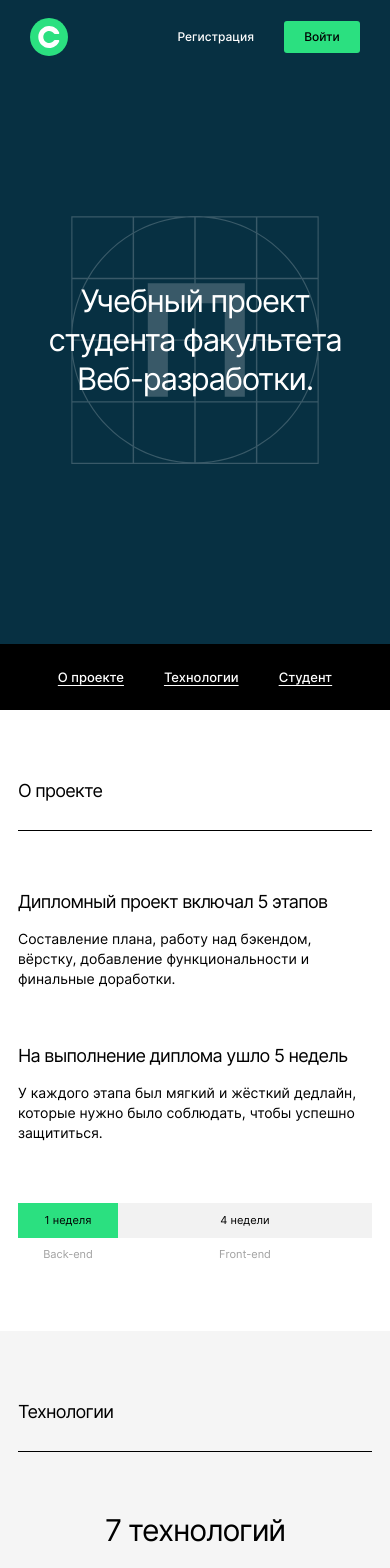
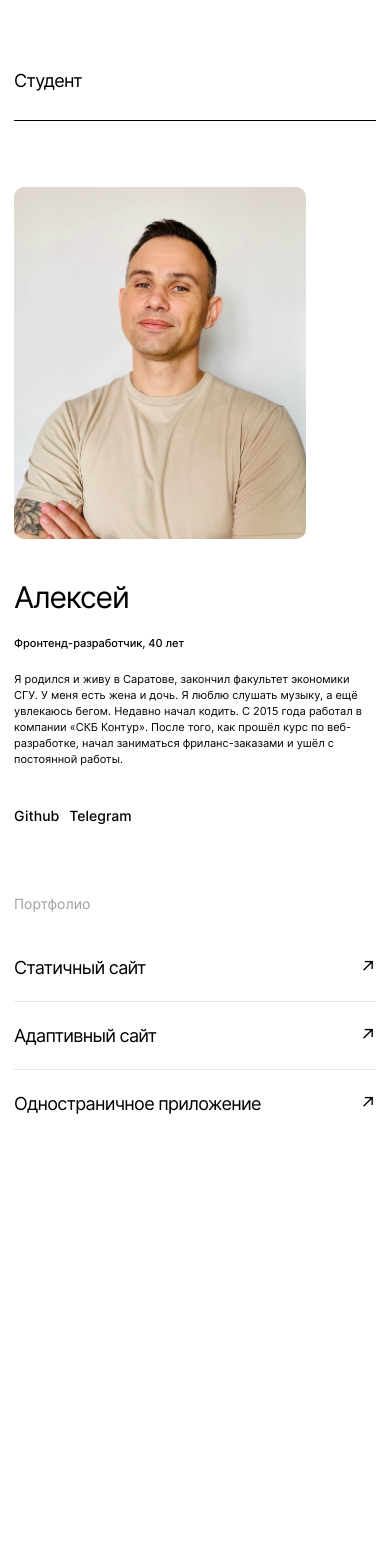
Before and after one commit to aumetros/movies-explorer-frontend, a React (Create React App) app: page / in a window 390 px wide. Shown: the top 1568 px of the page. After the commit the page ends 1188 px from the top, so only its background shows below. Built offline with nearby package versions, Linux system fonts and the light colour scheme.

Commit message:
Верстка компонента AboutMe - все разрешения

```diff
--- /dev/null
+++ b/src/components/AboutMe/AboutMe.css
@@ -0,0 +1,237 @@
+.about-me {
+  padding: 110px 70px;
+}
+
+.about-me__title {
+  font-size: 22px;
+  font-weight: 400;
+  line-height: 27px;
+  letter-spacing: -0.88px;
+  margin: 0 0 23px;
+}
+
+.about-me__container {
+  display: flex;
+  justify-content: space-between;
+  gap: 49px;
+  margin-bottom: 100px;
+}
+
+.about-me__info {
+  max-width: 600px;
+  display: flex;
+  flex-direction: column;
+  justify-content: space-between;
+}
+
+.about-me__name {
+  font-size: 50px;
+  font-weight: 400;
+  line-height: 58px;
+  letter-spacing: -2px;
+  margin: 0 0 18px;
+}
+
+.about-me__subtitle {
+  font-size: 18px;
+  font-weight: 500;
+  line-height: 20px;
+  margin: 0 0 26px;
+}
+
+.about-me__story {
+  font-size: 14px;
+  font-weight: 400;
+  line-height: 22px;
+}
+
+.about-me__line {
+  border-bottom: 1px #000 solid;
+  margin-bottom: 70px;
+}
+
+.about-me__line_light {
+  border-color: #E8E8E8;
+  margin-bottom: 20px;
+}
+
+.about-me__links {
+  display: flex;
+  margin: 0;
+  padding: 0;
+  list-style: none;
+  gap: 10px;
+  font-size: 14px;
+  font-weight: 500;
+  line-height: 17px;
+}
+
+.about-me__link {
+  color: #000;
+  text-decoration: none;
+}
+
+.about-me__info-foto {
+  width: 270px;
+  height: 327px;
+  object-fit: cover;
+  border-radius: 10px;
+}
+
+.about-me__link:hover {
+  opacity: .7;
+}
+
+.about-me__portfolio {
+  color: #A0A0A0;
+  margin: 0 0 50px;
+  font-size: 18px;
+  font-weight: 400;
+  line-height: 20px;
+}
+
+.about-me__portfolio-link {
+  display: flex;
+  justify-content: space-between;
+  color: #000;
+  text-decoration: none;
+  font-size: 30px;
+  font-weight: 400;
+  line-height: 50px;
+  letter-spacing: -1.2px;
+  margin-bottom: 19px;
+}
+
+.about-me__portfolio-link:last-of-type {
+  margin-bottom: 0px;
+}
+
+.about-me__portfolio-link:hover {
+  opacity: .7;
+}
+
+.about-me__portfolio-text {
+  max-width: 880px;
+}
+
+.about-me__portfolio-icon {
+  font-size: 30px;
+  font-weight: 400;
+  line-height: 60px;
+}
+
+@media screen and (max-width: 768px) {
+  .about-me {
+    padding: 90px 50px;
+  }
+
+  .about-me__line {
+    margin-bottom: 66px;
+  }
+
+  .about-me__line_light {
+    margin-bottom: 20px;
+  }
+
+  .about-me__name {
+    font-size: 40px;
+    line-height: 40px;
+    letter-spacing: -1.6px;
+    margin-bottom: 16px;
+  }
+
+  .about-me__subtitle {
+    font-size: 12px;
+    font-weight: 500;
+    line-height: 18px;
+    margin-bottom: 20px;
+  }
+
+  .about-me__story {
+    font-size: 12px;
+    line-height: 18px;
+  }
+
+  .about-me__info-foto {
+    width: 255px;
+    height: 307px;
+  }
+
+  .about-me__container {
+    margin-bottom: 91px;
+  }
+
+  .about-me__portfolio-link {
+    font-size: 28px;
+    letter-spacing: -1.12px;
+  }
+
+  .about-me__portfolio-icon {
+    font-size: 28px;
+  }
+}
+
+@media screen and (max-width: 630px) {
+  .about-me {
+    padding: 70px 14px;
+  }
+
+  .about-me__title {
+    font-size: 18px;
+    line-height: 22px;
+    letter-spacing: -0.72px;
+    margin-bottom: 28px;
+  }
+
+  .about-me__container {
+    flex-direction: column;
+    gap: 40px;
+    margin-bottom: 70px;
+  }
+
+  .about-me__info-foto {
+    width: 292px;
+    height: 352px;
+    order: 1;
+  }
+
+  .about-me__info {
+   order: 2;
+  }
+
+  .about-me__name {
+    font-size: 30px;
+    line-height: 36px;
+    letter-spacing: -1.2px;
+    margin-bottom: 20px;
+  }
+
+  .about-me__subtitle {
+    font-size: 11px;
+    line-height: 16px;
+  }
+
+  .about-me__story {
+    font-size: 11px;
+    line-height: 16px;
+    margin-bottom: 40px;
+  }
+
+  .about-me__portfolio {
+    margin-bottom: 40px;
+    font-size: 14px;
+  }
+
+  .about-me__portfolio-link {
+    font-size: 18px;
+    line-height: 28px;
+    letter-spacing: -0.72px;
+  }
+
+  .about-me__portfolio-icon {
+    font-size: 18px;
+    line-height: 28px;
+  }
+
+
+}
--- /dev/null
+++ b/src/components/AboutMe/AboutMe.js
@@ -0,0 +1,85 @@
+import "./AboutMe.css";
+import foto from "../../images/student-foto.jpg";
+
+function AboutMe() {
+  return (
+    <section className="about-me">
+      <h2 className="about-me__title">Студент</h2>
+      <div className="about-me__line"></div>
+      <div className="about-me__container">
+        <div className="about-me__info">
+          <div className="about-me__info-text">
+            <h3 className="about-me__name">Алексей</h3>
+            <p className="about-me__subtitle">Фронтенд-разработчик, 40 лет</p>
+            <article className="about-me__story">
+              Я родился и живу в Саратове, закончил факультет экономики СГУ. У
+              меня есть жена и дочь. Я люблю слушать музыку, а ещё увлекаюсь
+              бегом. Недавно начал кодить. С 2015 года работал в компании «СКБ
+              Контур». После того, как прошёл курс по веб-разработке, начал
+              заниматься фриланс-заказами и ушёл с постоянной работы.
+            </article>
+          </div>
+          <ul className="about-me__links">
+            <li>
+              <a
+                href="https://github.com/aumetros"
+                className="about-me__link"
+                target="_blank"
+                rel="noopener noreferrer"
+              >
+                Github
+              </a>
+            </li>
+            <li>
+              <a
+                href="https://t.me/aumetros"
+                className="about-me__link"
+                target="_blank"
+                rel="noopener noreferrer"
+              >
+                Telegram
+              </a>
+            </li>
+          </ul>
+        </div>
+        <img
+          className="about-me__info-foto"
+          alt="Фотография Алексея"
+          src={foto}
+        />
+      </div>
+      <h4 className="about-me__portfolio">Портфолио</h4>
+      <a
+        href="https://t.me/aumetros"
+        className="about-me__portfolio-link"
+        target="_blank"
+        rel="noopener noreferrer"
+      >
+        <span className="about-me__portfolio-text">Статичный сайт</span>
+        <span className="about-me__portfolio-icon">↗</span>
+      </a>
+      <div className="about-me__line about-me__line_light"></div>
+      <a
+        href="https://t.me/aumetros"
+        className="about-me__portfolio-link"
+        target="_blank"
+        rel="noopener noreferrer"
+      >
+        <span className="about-me__portfolio-text">Адаптивный сайт</span>
+        <span className="about-me__portfolio-icon">↗</span>
+      </a>
+      <div className="about-me__line about-me__line_light"></div>
+      <a
+        href="https://t.me/aumetros"
+        className="about-me__portfolio-link"
+        target="_blank"
+        rel="noopener noreferrer"
+      >
+        <span className="about-me__portfolio-text">Одностраничное приложение</span>
+        <span className="about-me__portfolio-icon">↗</span>
+      </a>
+    </section>
+  );
+}
+
+export default AboutMe;
--- a/src/components/Main/Main.js
+++ b/src/components/Main/Main.js
@@ -4,15 +4,17 @@ import Promo from "../Promo/Promo";
 import NavTab from "../NavTab/NavTab";
 import AboutProject from "../AboutProject/AboutProject";
 import Techs from "../Techs/Techs";
+import AboutMe from "../AboutMe/AboutMe";
 
 function Main() {
   return (
     <div className="main">
-      <Header />
+      {/* <Header />
       <Promo />
       <NavTab />
       <AboutProject />
-      <Techs />
+      <Techs /> */}
+      <AboutMe />
 
     </div>
   );
--- a/src/components/Navigation/Navigation.css
+++ b/src/components/Navigation/Navigation.css
@@ -27,7 +27,7 @@
 }
 
 .navigation__link:hover {
-  opacity: .8;
+  opacity: .7;
 }
 
 @media screen and (max-width: 320px) {
```
Also changed, not shown: src/components/AboutMe/student-foto.jpg (added), src/images/arrow-icon.svg (added).
